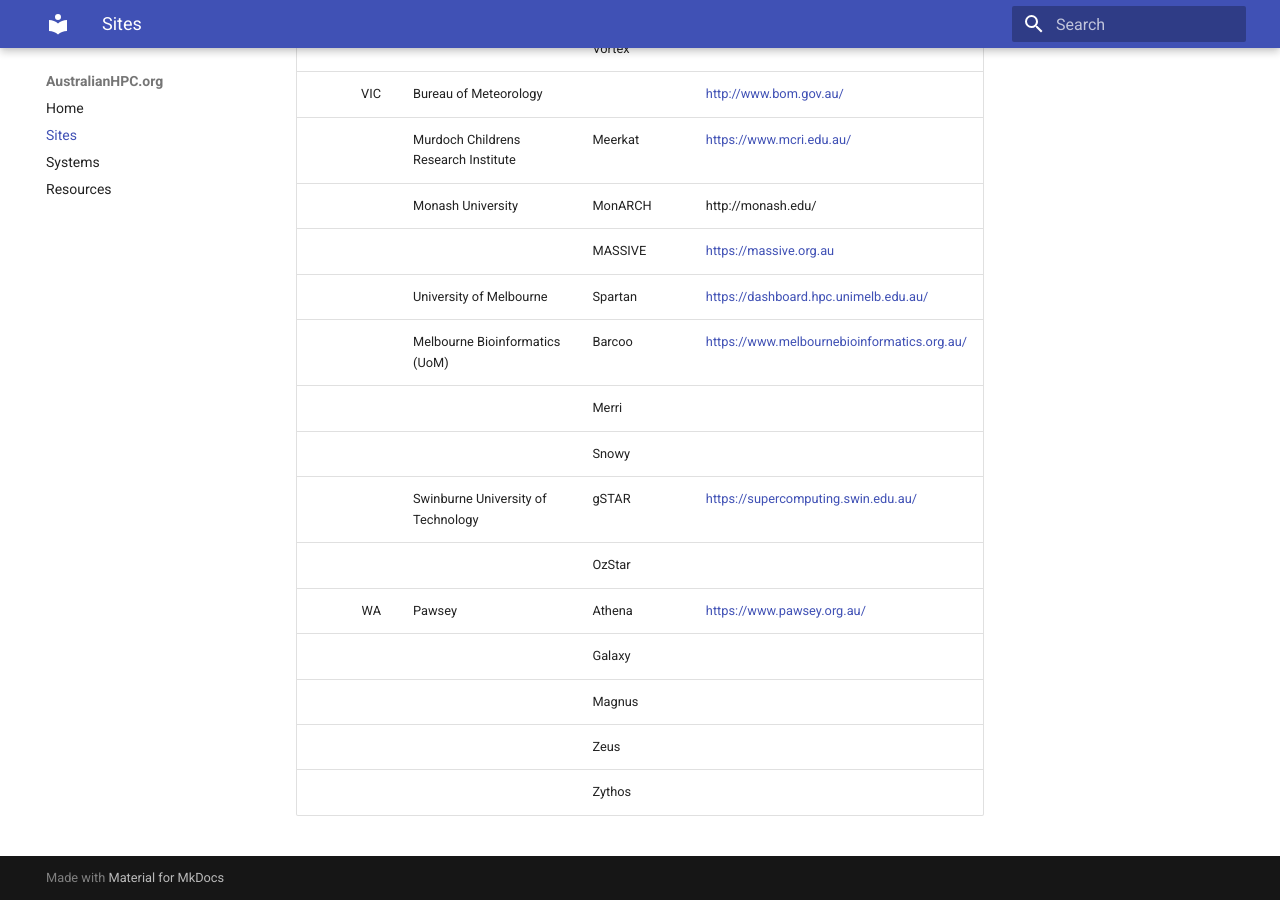
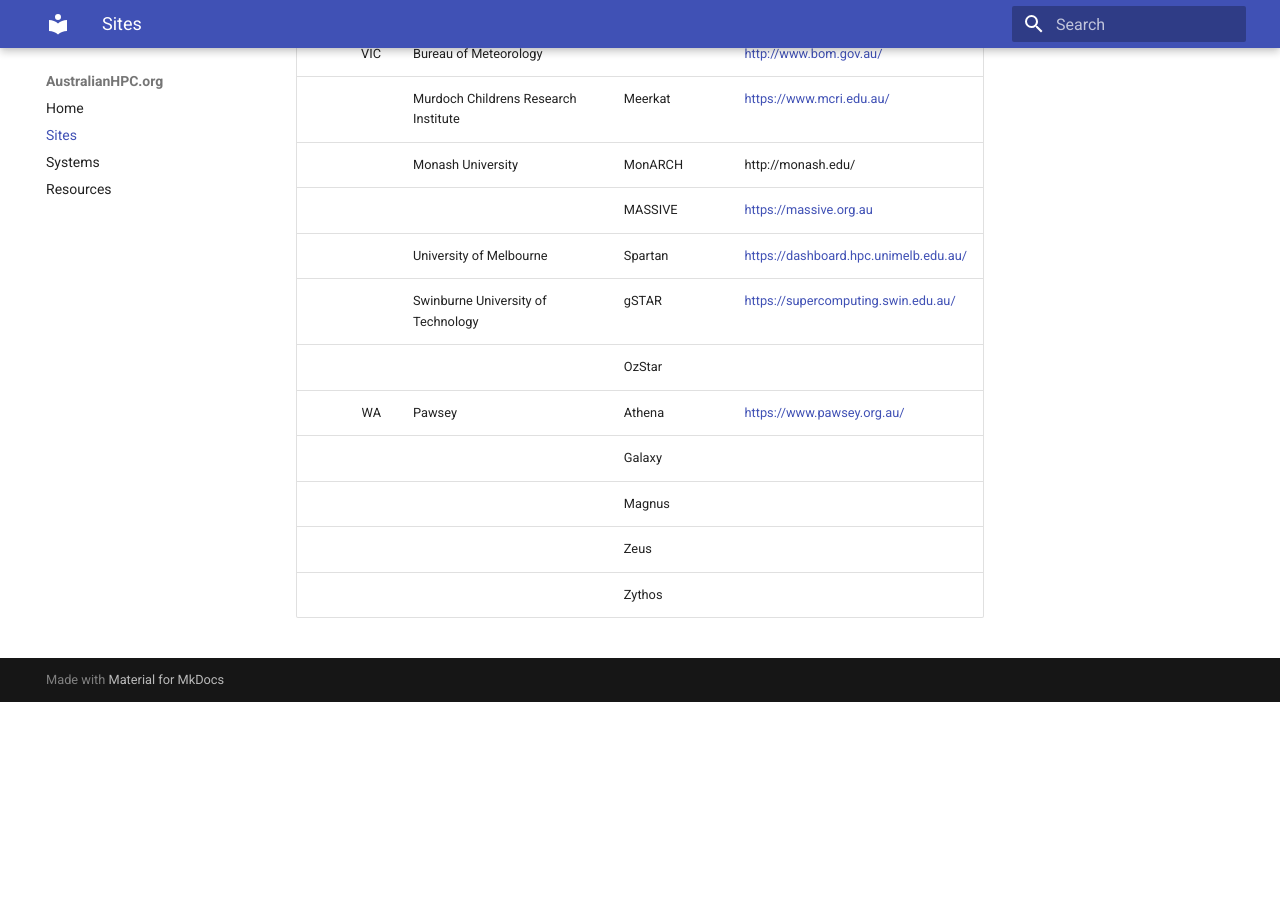
Before and after one commit to australianHPC/Website, an MkDocs documentation site: the page built from docs/sites.md, in a window 1280 px wide and 900 px high, scrolled down 1545 px. Built offline with MkDocs 1.6.1 and Material for MkDocs 9.7.7, drawn with Linux system fonts in a browser that asks for light colours; old or Windows-style settings are respelled for this version of MkDocs; after the commit the page ends 2247 px from its top, so only the background shows below that.

Commit message:
Remove former VLSCI systems
These HPC systems no longer exist, so must remove them.

```diff
--- a/docs/sites.md
+++ b/docs/sites.md
@@ -34,9 +34,6 @@ VIC | Bureau of Meteorology  | | [http://www.bom.gov.au/](http://www.bom.gov.au/
 | Monash University  | MonARCH | http://monash.edu/
 | | MASSIVE | [https://massive.org.au](https://massive.org.au)
 | University of Melbourne  | Spartan | [https://dashboard.hpc.unimelb.edu.au/](https://dashboard.hpc.unimelb.edu.au/)
-| Melbourne Bioinformatics (UoM) | Barcoo | [https://www.melbournebioinformatics.org.au/](https://www.melbournebioinformatics.org.au/)
-|  | Merri |
-|  | Snowy |
 | Swinburne University of Technology  | gSTAR | [https://supercomputing.swin.edu.au/](https://supercomputing.swin.edu.au/)
 | | OzStar |
 WA | Pawsey | Athena | [https://www.pawsey.org.au/](https://www.pawsey.org.au/)
```
